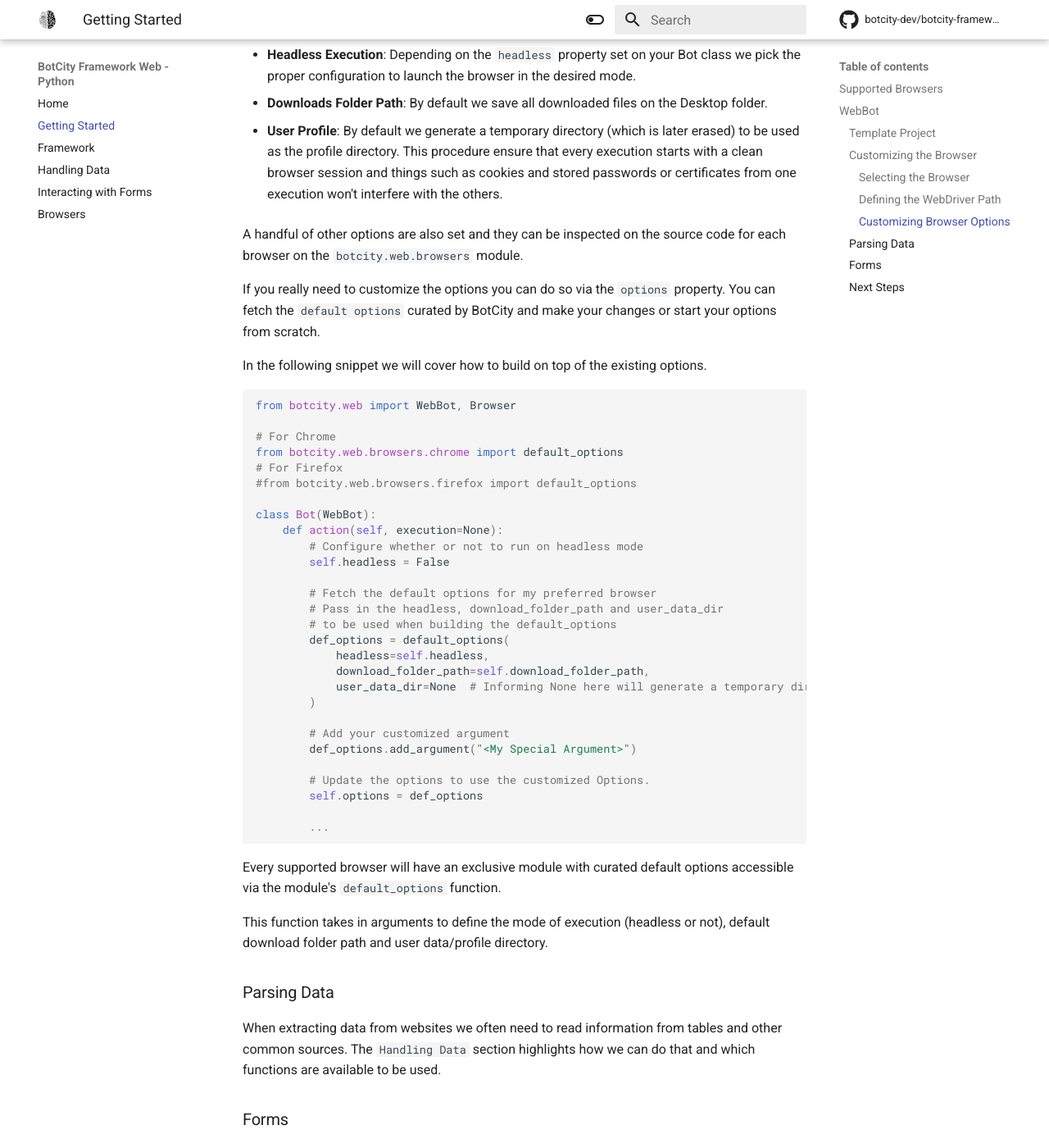
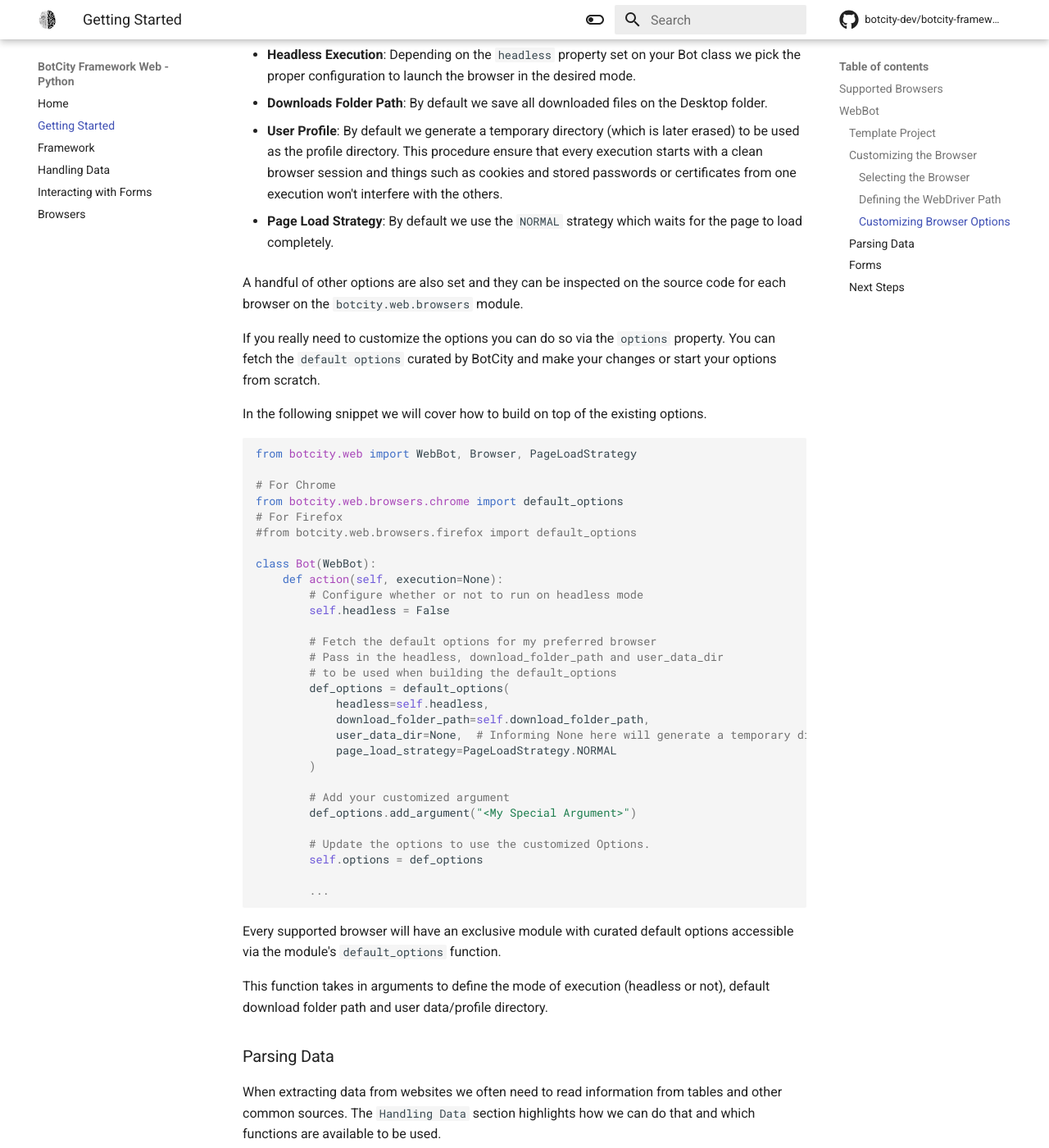
Before and after one commit to botcity-dev/botcity-framework-web-python, an MkDocs documentation site: the page built from docs/intro.md, in a window 1280 px wide and 1400 px high, scrolled down 2452 px. Shown: the whole window at 82% size. Built offline with MkDocs 1.6.1 and Material for MkDocs 9.7.7, drawn with Linux system fonts in a browser that asks for light colours; comment, search, counter and statistics services are not loaded.

Commit message:
DOC: Update documentation for page load strategy.

````diff
--- a/docs/intro.md
+++ b/docs/intro.md
@@ -111,6 +111,9 @@
   and things such as cookies and stored passwords or certificates from one execution won't interfere with
   the others.
 
+- **Page Load Strategy**: By default we use the `NORMAL` strategy which waits for the page to load completely.
+
+
 A handful of other options are also set and they can be inspected on the source code for each browser on the
 `botcity.web.browsers` module.
 
@@ -120,7 +123,7 @@
 In the following snippet we will cover how to build on top of the existing options.
 
 ```python
-from botcity.web import WebBot, Browser
+from botcity.web import WebBot, Browser, PageLoadStrategy
 
 # For Chrome
 from botcity.web.browsers.chrome import default_options
@@ -138,7 +141,8 @@
         def_options = default_options(
             headless=self.headless,
             download_folder_path=self.download_folder_path,
-            user_data_dir=None  # Informing None here will generate a temporary directory
+            user_data_dir=None,  # Informing None here will generate a temporary directory
+            page_load_strategy=PageLoadStrategy.NORMAL
         )
 
         # Add your customized argument
````
Also changed, not shown: docs/browsers.md (+15 -1 lines).
